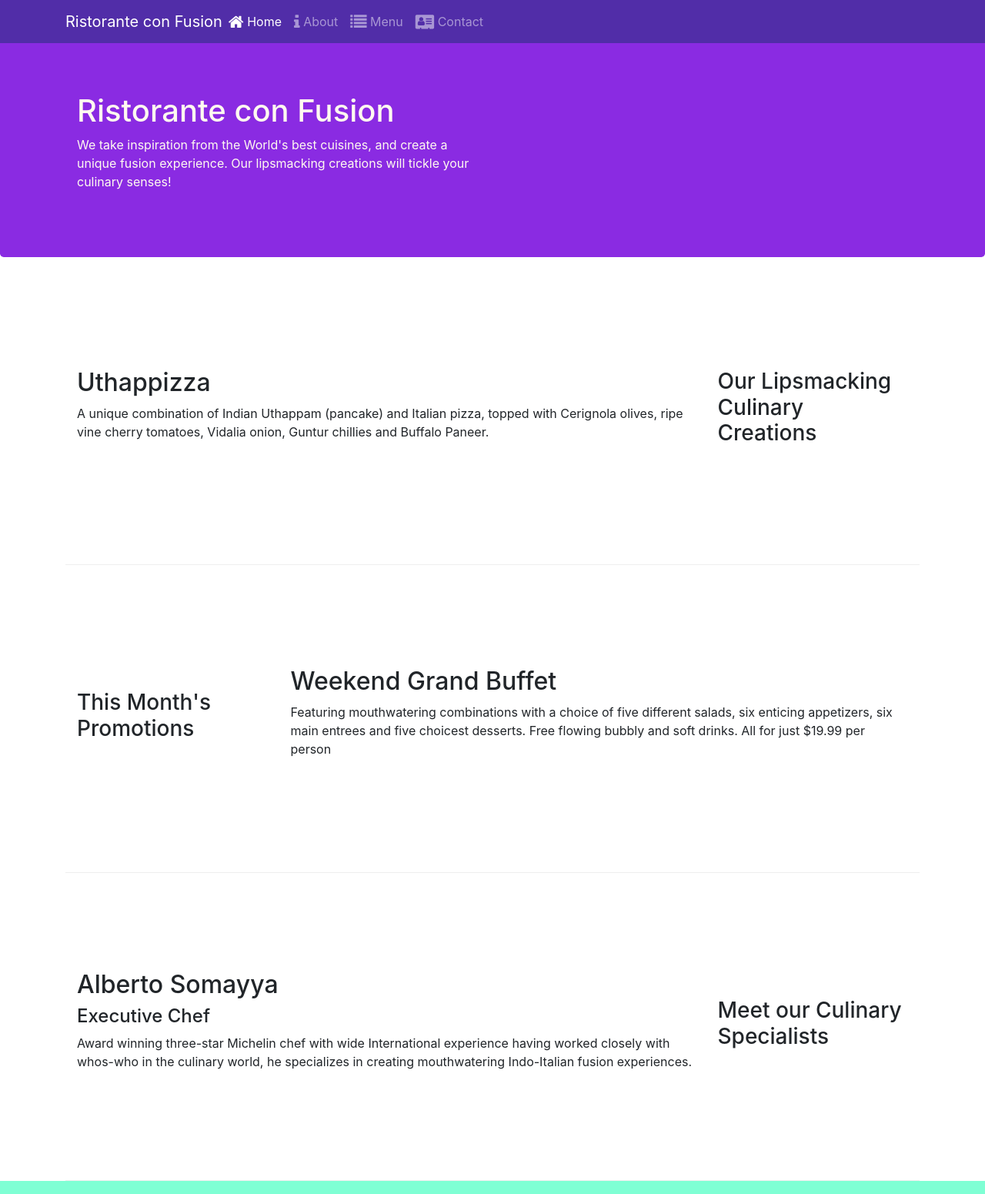
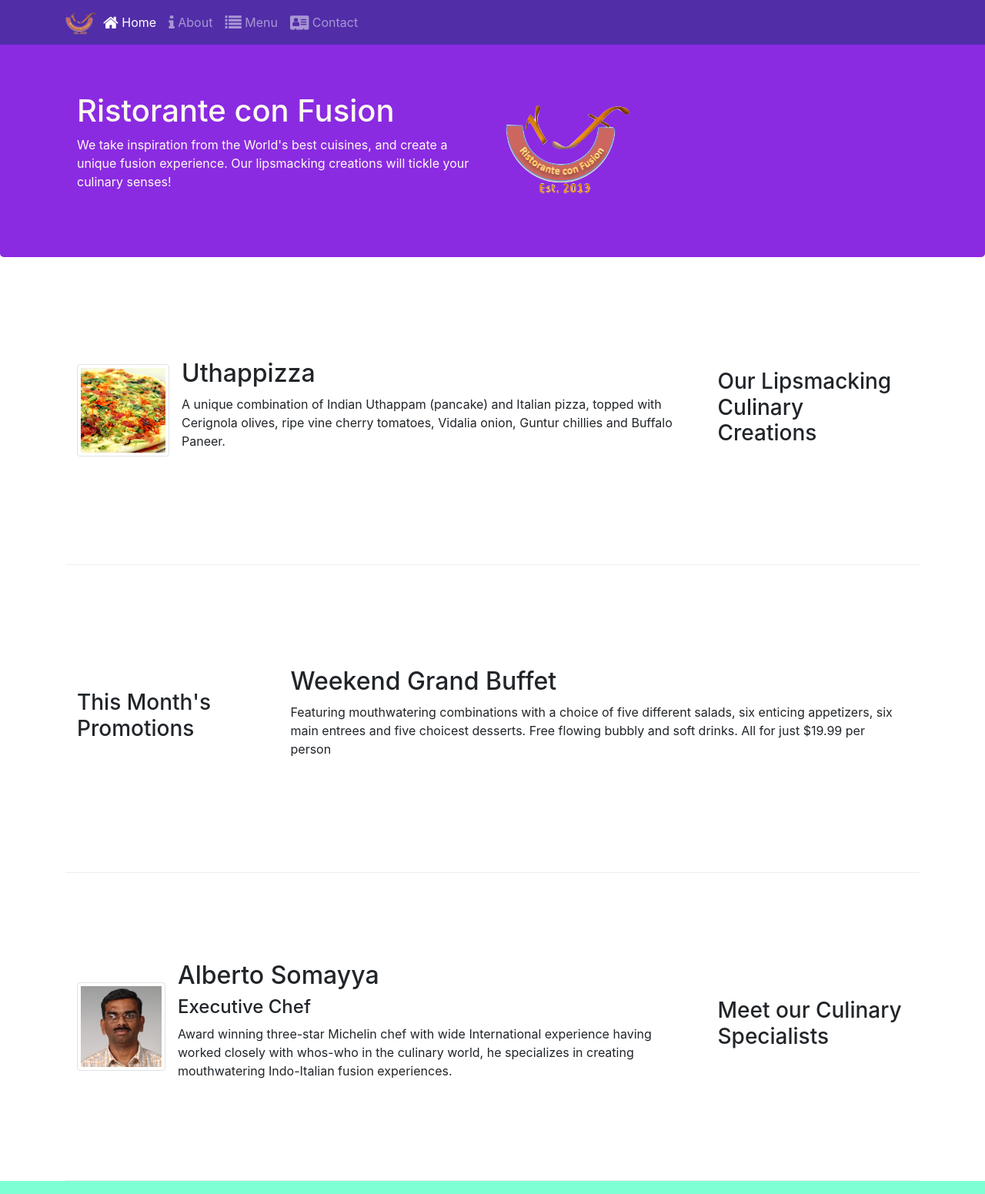
Before and after one commit to ankitks12/Coursera-Bootstrap4, a website: page index.html in a window 1280 px wide. Shown: the top 1551 px of the page at 77% size. Drawn offline with nearby package versions, Linux system fonts and the light colour scheme.

Commit message:
Images and media

```diff
--- a/index.html
+++ b/index.html
@@ -21,7 +21,7 @@
             <button class="navbar-toggler" type="button" data-toggle="collapse" data-target="#Navbar">
                 <span class="navbar-toggler-icon"></span>
             </button>
-            <a class="navbar-brand mr-auto" href="#">Ristorante con Fusion</a>
+            <a class="navbar-brand mr-auto" href="#"><img src="img/img/logo.png" height="30" width="41"></a>
             <div class="collapse navbar-collapse" id="Navbar">
                 <ul class="navbar-nav mr-auto">
                     <li class="nav-item active"><a class="nav-link" href="#"><span class="fa fa-home fa-lg"></span> Home</a></li>
@@ -39,7 +39,8 @@
                     <h1>Ristorante con Fusion</h1>
                     <p>We take inspiration from the World's best cuisines, and create a unique fusion experience. Our lipsmacking creations will tickle your culinary senses!</p>
                 </div>
-                <div class="col-12 col-sm">
+                <div class="col-12 col-sm align-self-center">
+                    <img src="img/img/logo.png" class="img-fluid">
                 </div>
             </div>
         </div>
@@ -51,8 +52,14 @@
                 <h3>Our Lipsmacking Culinary Creations</h3>
             </div>
             <div class="col col-sm order-sm-first col-md">
-                <h2>Uthappizza</h2>
-                <p>A unique combination of Indian Uthappam (pancake) and Italian pizza, topped with Cerignola olives, ripe vine cherry tomatoes, Vidalia onion, Guntur chillies and Buffalo Paneer.</p>
+                <div class="media">
+                    <img class="d-flex mr-3 img-thumbnail align-self-center" src="img/img/uthappizza.png"
+                    alt="uthappizz">
+                    <div class="media-body">
+                        <h2 class="mt-0">Uthappizza</h2>
+                        <p>A unique combination of Indian Uthappam (pancake) and Italian pizza, topped with Cerignola olives, ripe vine cherry tomatoes, Vidalia onion, Guntur chillies and Buffalo Paneer.</p>
+                    </div>
+                </div>
             </div>
         </div>
 
@@ -72,9 +79,15 @@
                 <h3>Meet our Culinary Specialists</h3>
             </div>
             <div class="col col-sm order-sm-first col-md">
-                <h2>Alberto Somayya</h2>
-                <h4>Executive Chef</h4>
-                <p>Award winning three-star Michelin chef with wide International experience having worked closely with whos-who in the culinary world, he specializes in creating mouthwatering Indo-Italian fusion experiences. </p>
+                <div class="media">
+                    <img class="d-flex align-self-center img-thumbnail mr-3"
+                        src="img/img/alberto.png" alt="Alberto">
+                    <div class="media-body">
+                        <h2 class="mt-0">Alberto Somayya</h2>
+                        <h4>Executive Chef</h4>
+                        <p>Award winning three-star Michelin chef with wide International experience having worked closely with whos-who in the culinary world, he specializes in creating mouthwatering Indo-Italian fusion experiences. </p>
+                    </div>
+                </div>
             </div>
         </div>
     </div>
```
Also changed, not shown: aboutus.html (+1 -1 lines), contactus.html (+3 -2 lines), img/img/alberto.png (added), img/img/buffet.png (added), img/img/logo.png (added), img/img/uthappizza.png (added), 1 other file.
